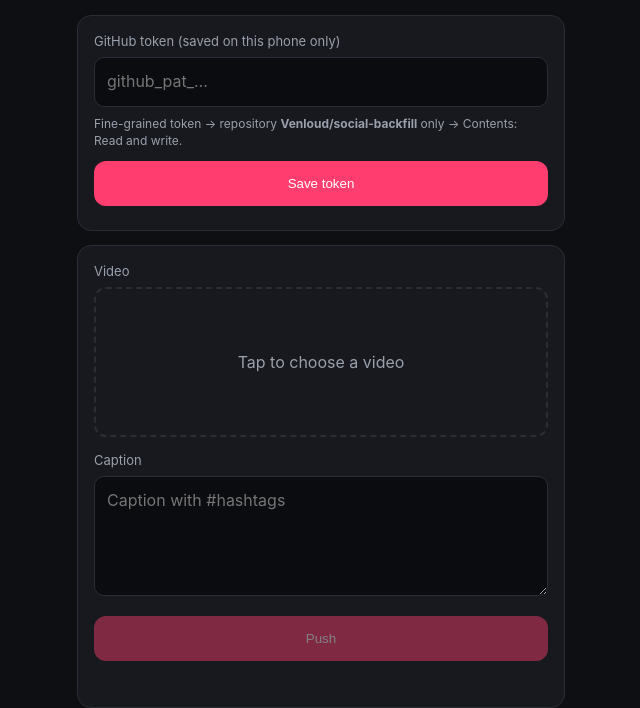
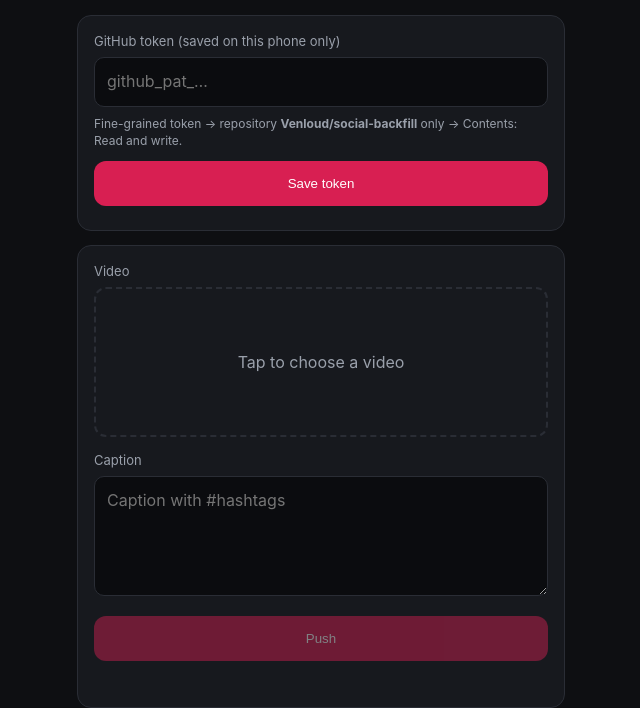
Before and after one commit to Venloud/social-backfill, a plain HTML site: page docs/index.html in a window 1280 px wide. Shown: the part 101-809 px from the top of the page, without its empty margins (319-959 px from the left). Drawn offline with Linux system fonts and the light colour scheme.

Commit message:
Drop page: darken accent for AA button contrast
Co-Authored-By: Claude Opus 5.5 <noreply@anthropic.com>

```diff
--- a/docs/index.html
+++ b/docs/index.html
@@ -6,7 +6,7 @@
 <meta name="robots" content="noindex">
 <title>Social Drop</title>
 <style>
-  :root { --bg:#0e0f12; --card:#17191e; --line:#2a2d35; --text:#f2f3f5; --mute:#9aa0ab; --accent:#ff3d6e; --ok:#3ecf8e; --err:#ff6b6b; }
+  :root { --bg:#0e0f12; --card:#17191e; --line:#2a2d35; --text:#f2f3f5; --mute:#9aa0ab; --accent:#d81f52; --ok:#3ecf8e; --err:#ff6b6b; }
   * { box-sizing:border-box; }
   body { margin:0; background:var(--bg); color:var(--text); font:16px/1.45 -apple-system,BlinkMacSystemFont,"Segoe UI",Roboto,sans-serif; }
   main { max-width:520px; margin:0 auto; padding:20px 16px 48px; }
```
